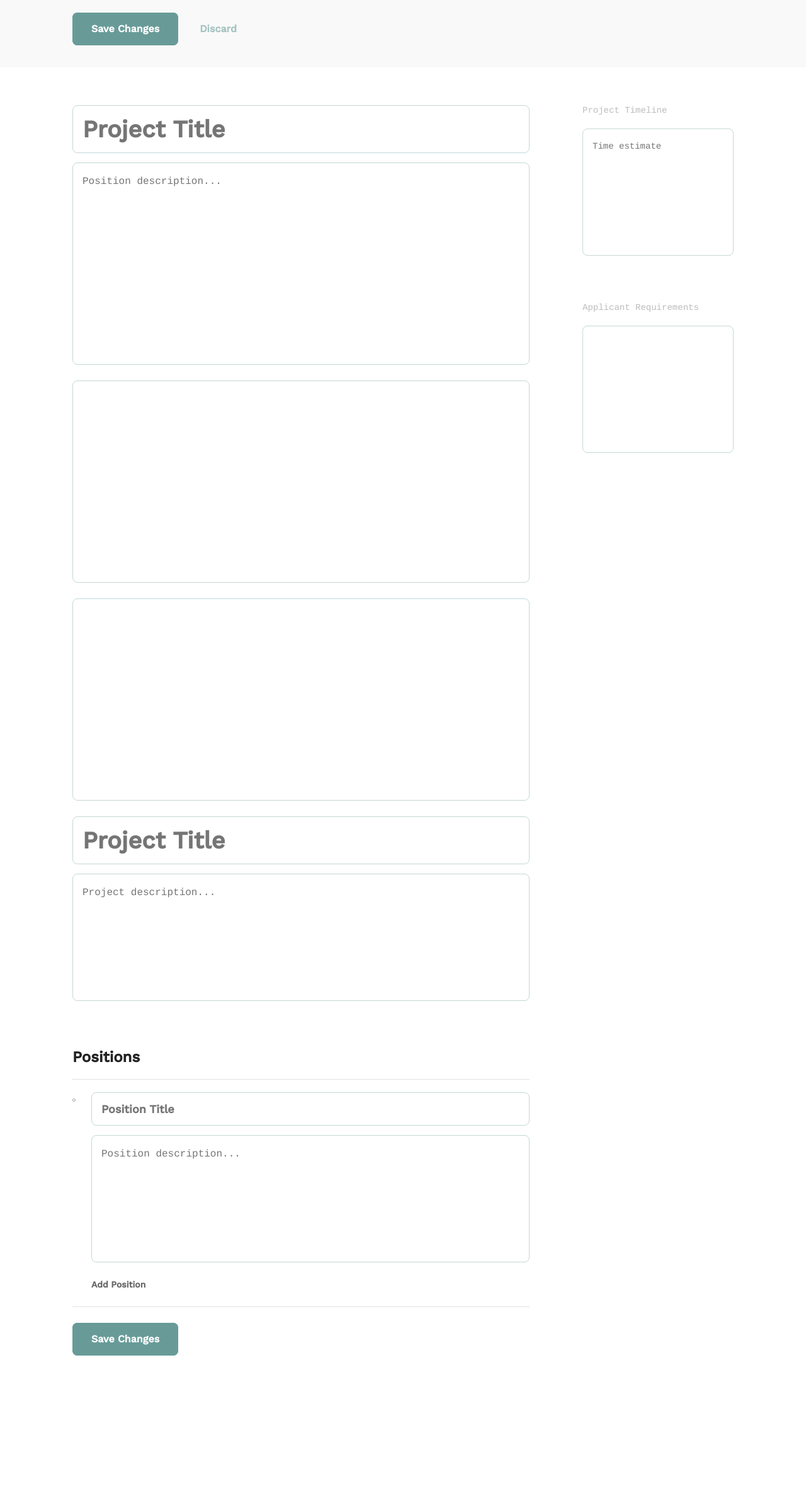
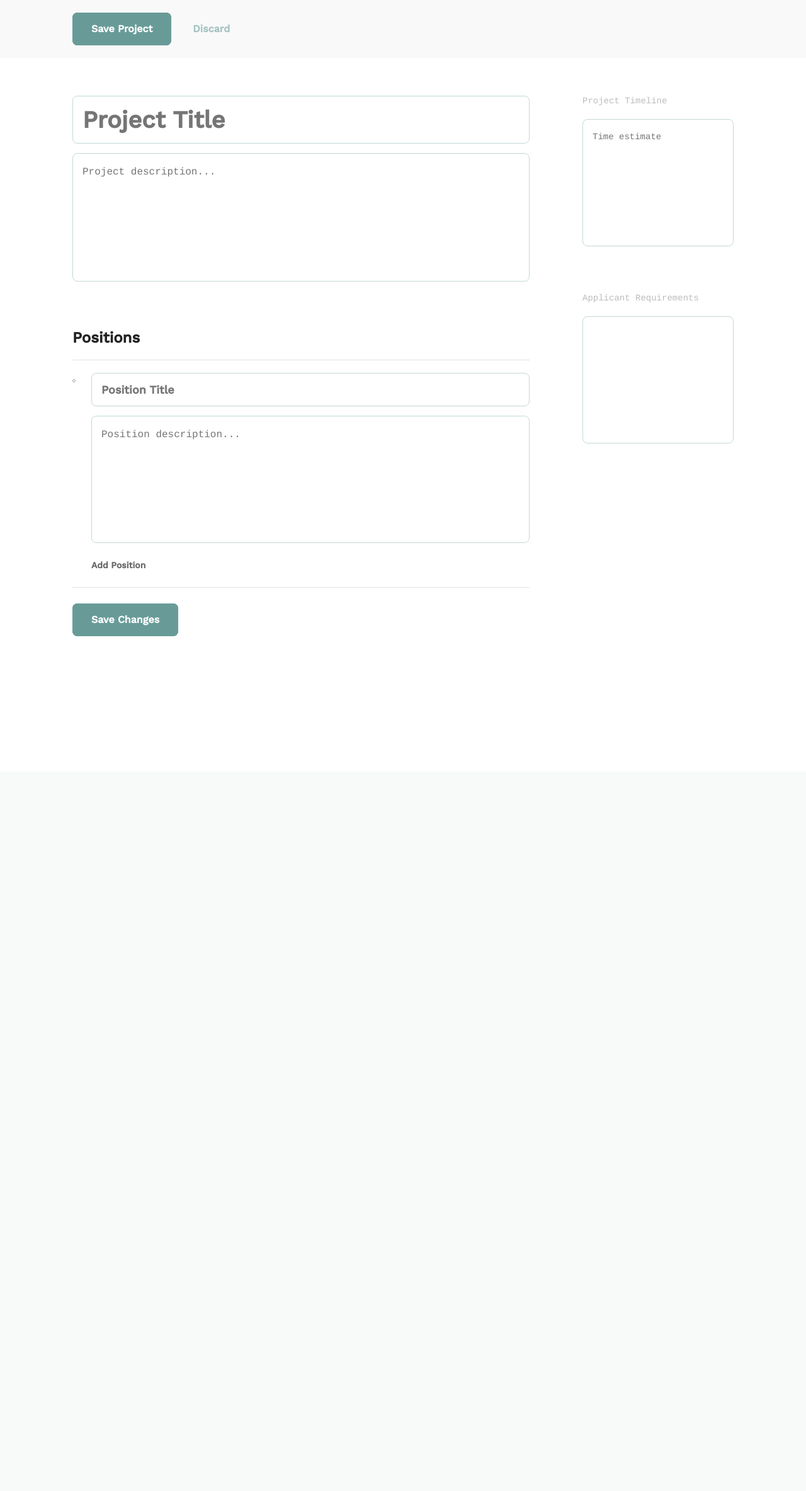
Before and after one commit to gidsey/teambuilder, a Django app: page /projects/new/ in a window 1280 px wide. Shown: the part 91-2458 px from the top of the page at 63% size. After the commit the page ends 1101 px from the top, so only its background shows below. Run offline with Django 3.2, Linux system fonts and the light colour scheme; a user stored in the database is signed in; data comes from the database, SQL or seed files in the repository; both versions use the stored data as it was after the commit; some libraries are stand-ins or nearby versions.

Commit message:
New Project Form template (wip)

```diff
--- a/assets/css/custom.css
+++ b/assets/css/custom.css
@@ -36,3 +36,7 @@
 .portfolio-forms label {
     display: none;
 }
+
+.generic-textarea {
+    height: 202px;
+}
--- a/projects/forms.py
+++ b/projects/forms.py
@@ -31,5 +31,15 @@ class ProjectForm(forms.ModelForm):
 
     description.widget.attrs.update(
         {
-         'placeholder': 'Position description...'
-         })
+            'class': 'generic-textarea',
+            'placeholder': 'Project description...'
+        })
+
+    timeline.widget.attrs.update({
+        'class': 'circle--textarea--input',
+        'placeholder': 'Time estimate',
+    })
+
+    requirements.widget.attrs.update({
+        'class': 'circle--textarea--input',
+    })
--- a/projects/templates/projects/project_new.html
+++ b/projects/templates/projects/project_new.html
@@ -9,7 +9,7 @@
 
                 <div class="grid-100">
                     {#                <a class="button button-primary" href="{% url 'projects:project_detail' %}">Save Project</a>#}
-                    <input type="submit" name="save_changes" class="button-primary" value="Save Changes">
+                    <input type="submit" name="save_changes" class="button-primary mb-0" value="Save Project">
                     <a class="button button-text" href="{% url 'projects:project_listing' %}">Discard</a>
                 </div>
             </div>
@@ -22,11 +22,11 @@
                     <div class="circle--article--body">
 
 
-                        {{ project_form }}
+                        {{ project_form.title }}
+                        {{ project_form.description }}
 
-
-                        <input type="text" class="circle--input--h1" placeholder="Project Title"/>
-                        <textarea placeholder="Project description..."></textarea>
+{#                        <input type="text" class="circle--input--h1" placeholder="Project Title"/>#}
+{#                        <textarea placeholder="Project description..."></textarea>#}
                     </div>
 
                     <div class="circle--project--positions">
@@ -50,12 +50,14 @@
 
                     <div class="circle--secondary--module">
                         <h3>Project Timeline</h3>
-                        <textarea placeholder="Time estimate" class="circle--textarea--input"></textarea>
+                        {{ project_form.timeline }}
+{#                        <textarea placeholder="Time estimate" class="circle--textarea--input"></textarea>#}
                     </div>
 
                     <div class="circle--secondary--module">
                         <h3>Applicant Requirements</h3>
-                        <textarea></textarea>
+                        {{ project_form.requirements }}
+{#                        <textarea></textarea>#}
                     </div>
 
                 </div>
```
Also changed, not shown: db.sqlite3.
